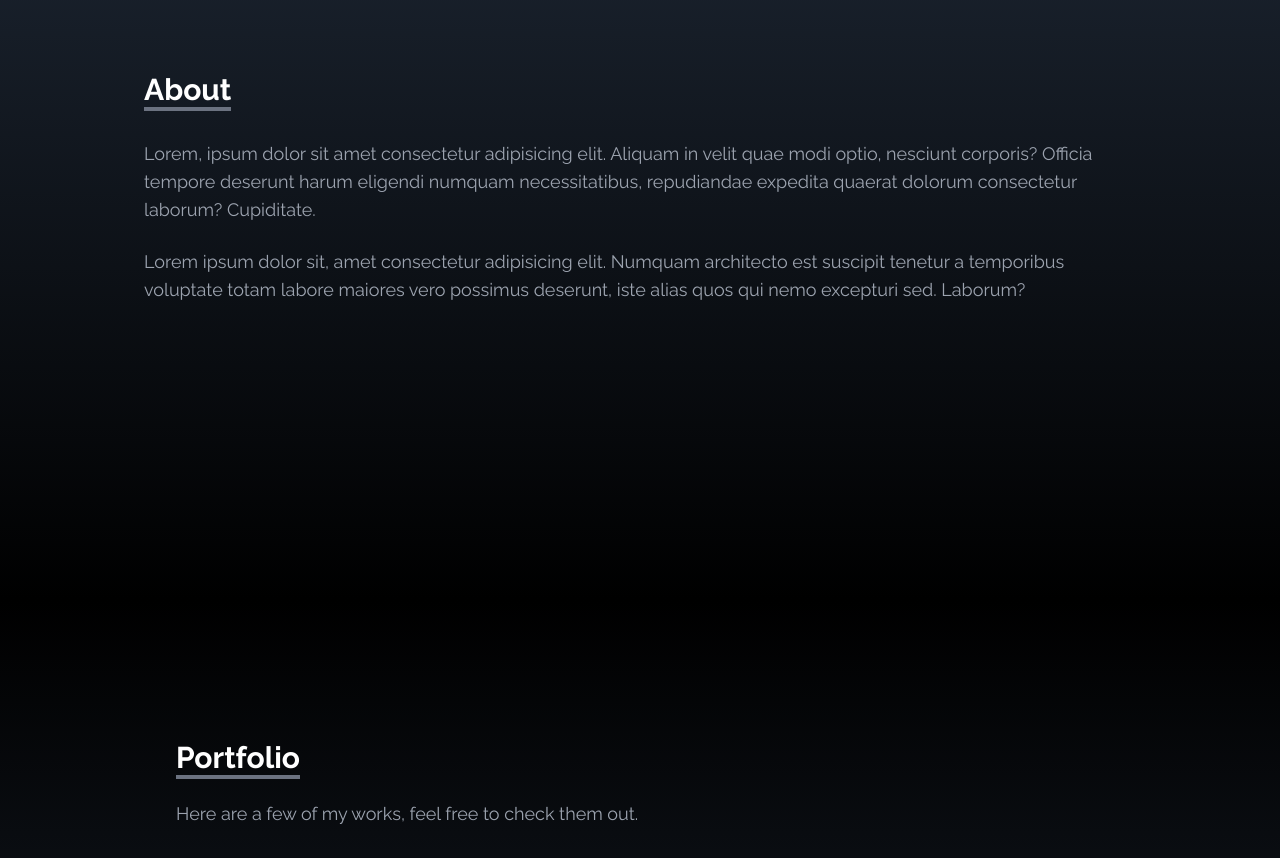
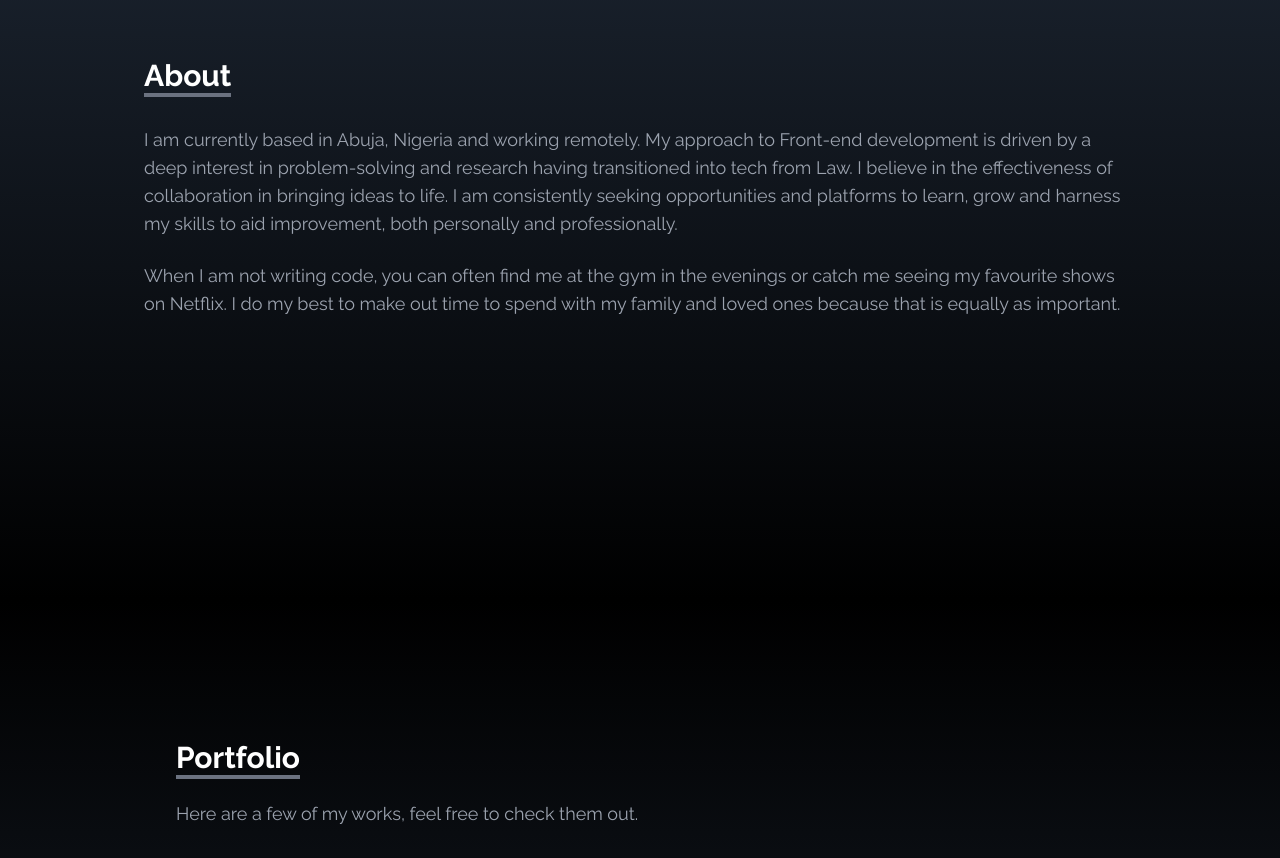
Before and after one commit to UncleSims/portfolio, a React (Vite) app: page / in a window 1280 px wide. Shown: the part 1000-1858 px from the top of the page. Built offline with nearby package versions, Linux system fonts and the light colour scheme.

Commit message:
more changes

```diff
--- a/src/components/About.jsx
+++ b/src/components/About.jsx
@@ -27,17 +27,20 @@ const About = () => {
             className="text-base md:text-lg mt-4 text-gray-400"
             data-aos="fade-up"
           >
-            Lorem, ipsum dolor sit amet consectetur adipisicing elit. Aliquam in
-            velit quae modi optio, nesciunt corporis? Officia tempore deserunt
-            harum eligendi numquam necessitatibus, repudiandae expedita quaerat
-            dolorum consectetur laborum? Cupiditate.
+            I am currently based in Abuja, Nigeria and working remotely. My
+            approach to Front-end development is driven by a deep interest in
+            problem-solving and research having transitioned into tech from Law.
+            I believe in the effectiveness of collaboration in bringing ideas to
+            life. I am consistently seeking opportunities and platforms to
+            learn, grow and harness my skills to aid improvement, both
+            personally and professionally.
           </p>
           <br />
           <p className="text-base md:text-lg text-gray-400" data-aos="fade-up">
-            Lorem ipsum dolor sit, amet consectetur adipisicing elit. Numquam
-            architecto est suscipit tenetur a temporibus voluptate totam labore
-            maiores vero possimus deserunt, iste alias quos qui nemo excepturi
-            sed. Laborum?
+            When I am not writing code, you can often find me at the gym in the
+            evenings or catch me seeing my favourite shows on Netflix. I do my
+            best to make out time to spend with my family and loved ones because
+            that is equally as important.
           </p>
         </div>
       </div>
```
